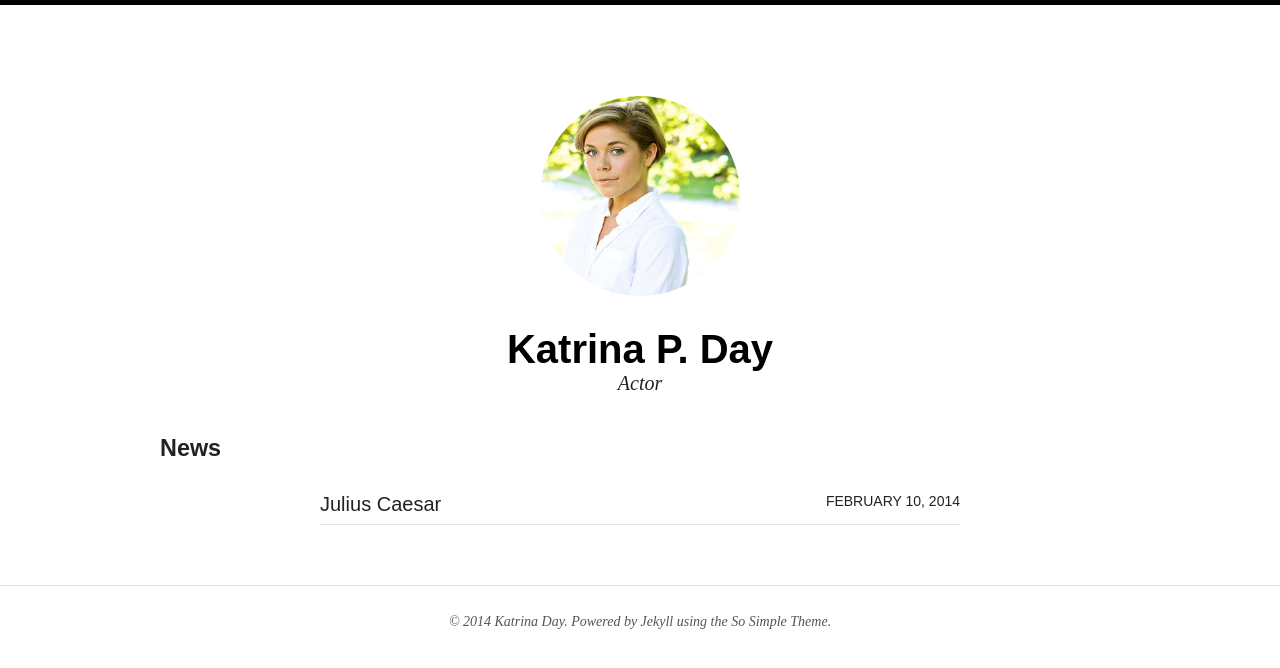
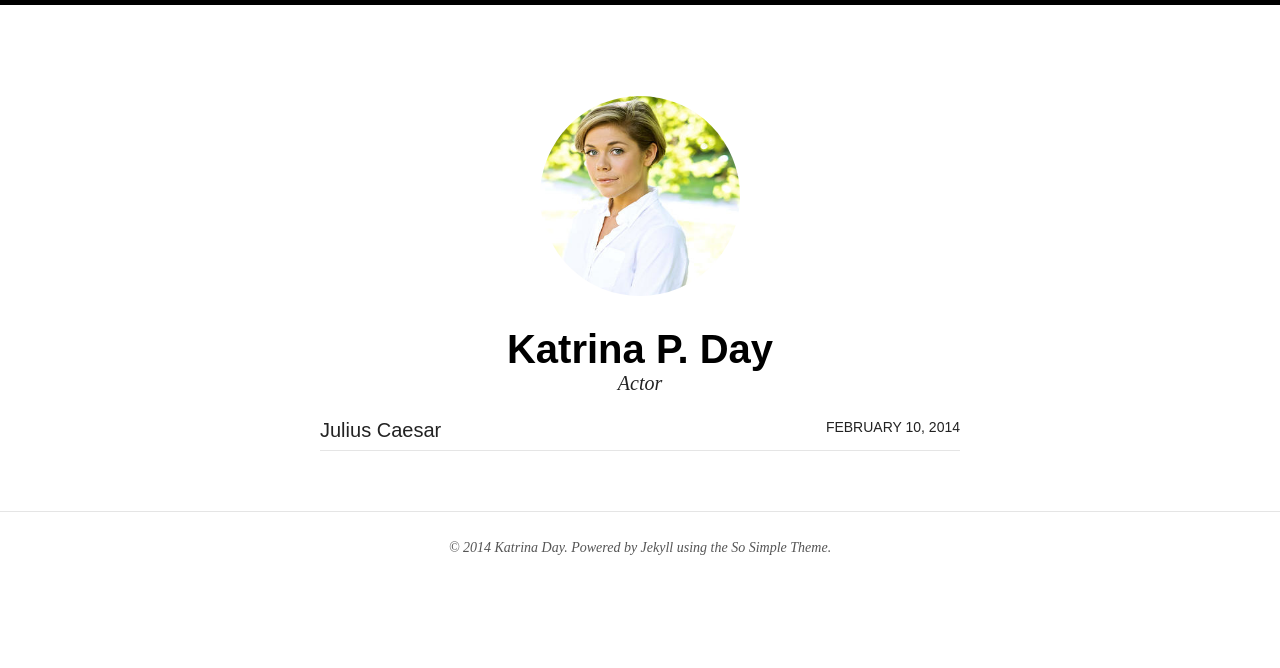
Before and after one commit to katrinaday/katrinaday.github.io, a Jekyll site: the page built from index.html, in a window 1280 px wide. Shown: the top 668 px of the page. Built offline with Jekyll 4.4.1, drawn with Linux system fonts in a browser that asks for light colours; nearby versions of some CDN libraries.

Commit message:
deleted "news" header

```diff
--- a/_layouts/page.html
+++ b/_layouts/page.html
@@ -15,9 +15,6 @@
   <article class="entry">
     {% if page.image.feature %}<img src="/images/{{ page.image.feature }}" class="entry-feature-image" alt="{{ page.title }}" {% if site.logo == null %}style="margin-top:0;"{% endif %}>{% if page.image.credit %}<p class="image-credit">Photo Credit: <a href="{{ page.image.creditlink }}">{{ page.image.credit }}</a>{% endif %}{% endif %}
     <div class="entry-wrapper">
-      <header class="entry-header">
-        <h3>{% if page.headline %}{{ page.headline }}{% else %}{{ page.title }}</h3>{% endif %}
-      </header>
       <div class="entry-content">
         {{ content }}
       </div><!-- /.entry-content -->
```
